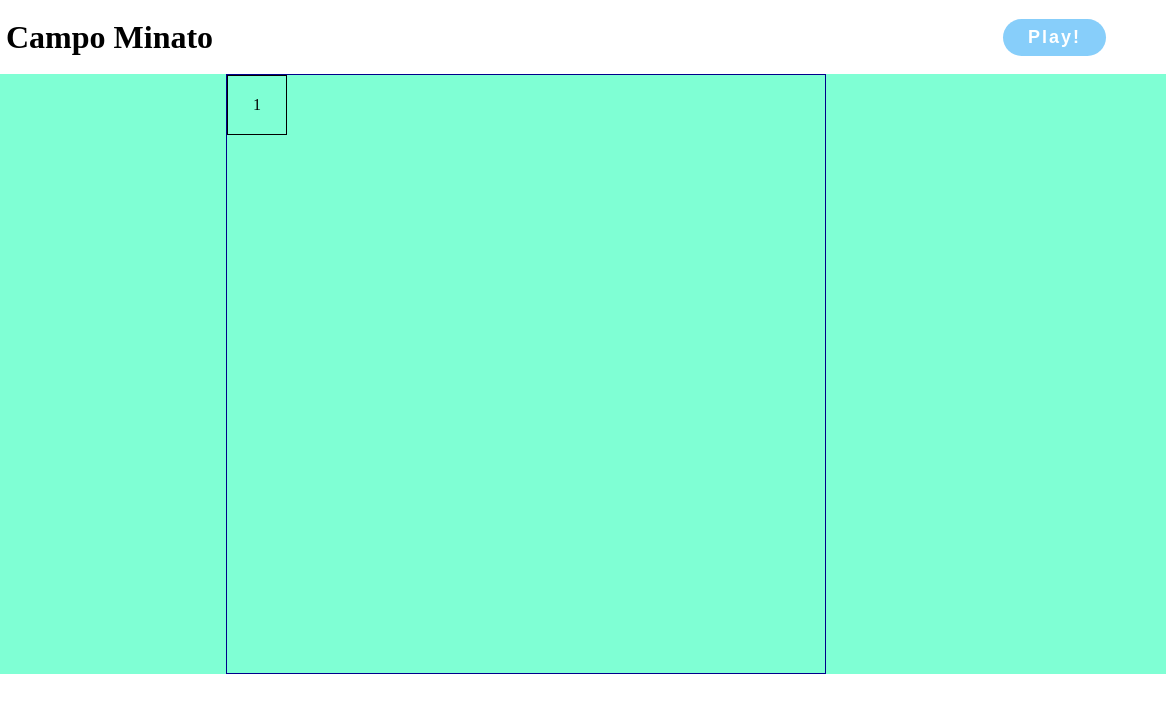
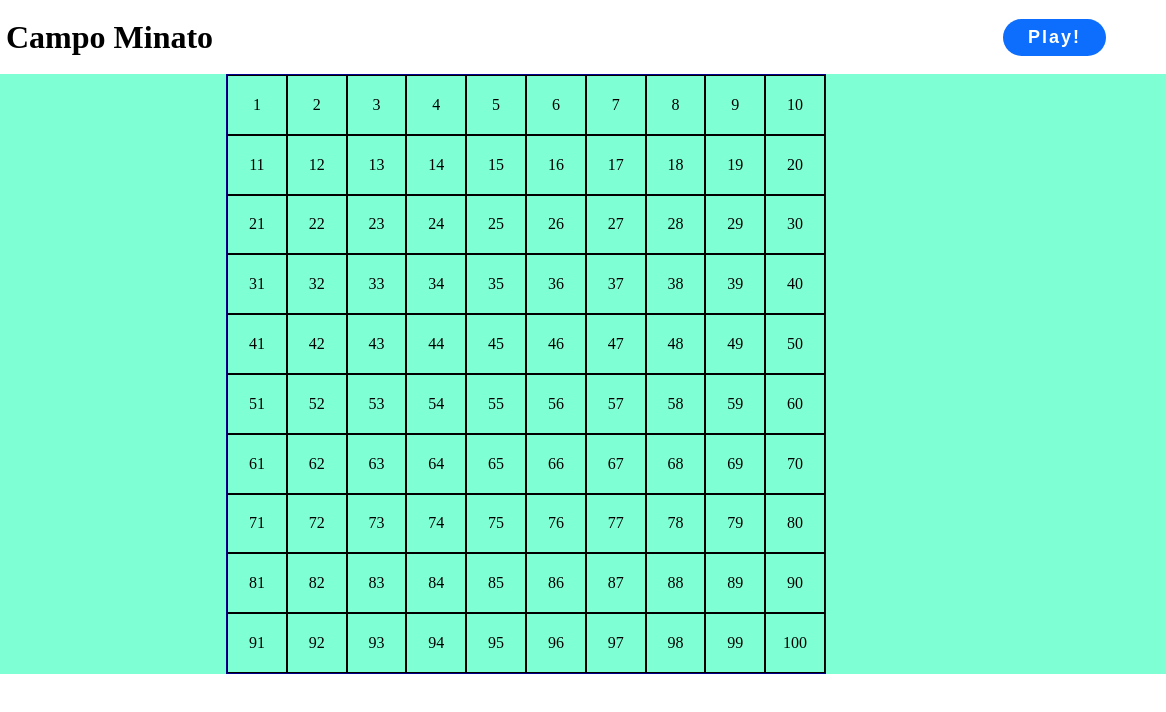
Before and after one commit to LorenzoMonteforte92/js-campominato-grid, a plain HTML site: page index.html in a window 1280 px wide. Both pictures are taken after a click on the button "Play!". Shown: the full height of the page, 114-1280 px from the left. Drawn offline with Linux system fonts and the light colour scheme.

Commit message:
feat: add squares generated after click

```diff
--- a/CSS/style.css
+++ b/CSS/style.css
@@ -40,12 +40,13 @@ header{
 .btn{
     border: none;
     border-radius: 20px;
-    background-color: lightskyblue;
+    background-color: #0D6EFD;
     color: white;
     font-weight: bold;
     padding: 8px 25px;
     letter-spacing: 2px;
     font-size: large;
+    cursor: pointer;
 }
 
 /*-----------
--- a/JS/script.js
+++ b/JS/script.js
@@ -1,5 +1,37 @@
 // L'utente clicca su un bottone che genererà una griglia di gioco quadrata.
 // Ogni cella ha un numero progressivo, da 1 a 100.
 // Ci saranno quindi 10 caselle per ognuna delle 10 righe.
-// Quando l'utente clicca su ogni cella, la cella cliccata
-//si colora di azzurro ed emetto un messaggio in console con il numero della cella cliccata.
+// Quando l'utente clicca su ogni cella,
+// la cella cliccata si colora di azzurro ed emette un messaggio in console con il numero della cella cliccata.
+
+//selezionare il bottone nel DOM e inserirlo in una variabile
+//metterlo in attesa di un evento click
+let startBtn = document.querySelector(`#btn`);
+startBtn.addEventListener(`click`, function(){
+    //generare una griglia di 100 elementi con numeri da 1 a 100
+    //selezionare il contenitore
+    let boxContainer = document.querySelector(`#container`);
+    //stamparci dentro gli elementi usando una funzione
+    for(let i = 1; i <= 100; i++){
+         let newSquare = generateSquare (i);
+         boxContainer.append(newSquare);
+    }
+}, {once : true})
+
+// ----------------
+//     FUNCTIONS
+// ----------------
+
+//funzione che genera un quadrato
+//number --> numero all'interno dei quadrati
+//return: un elemento del DOM che rappresenta un quadrato
+function generateSquare (number){
+    let square = document.createElement(`div`);
+    square.classList.add(`box`);
+    square.innerHTML += `<span>${number}</span>`
+    return square
+}
+
+function changeColorClick (){
+
+}
--- a/index.html
+++ b/index.html
@@ -18,9 +18,9 @@
     </header>
     <main>
         <div id="container">
-            <div class="box">
+            <!-- <div class="box">
                 <span>1</span>
-            </div>
+            </div> -->
         </div>
     </main>
     <footer>
```
